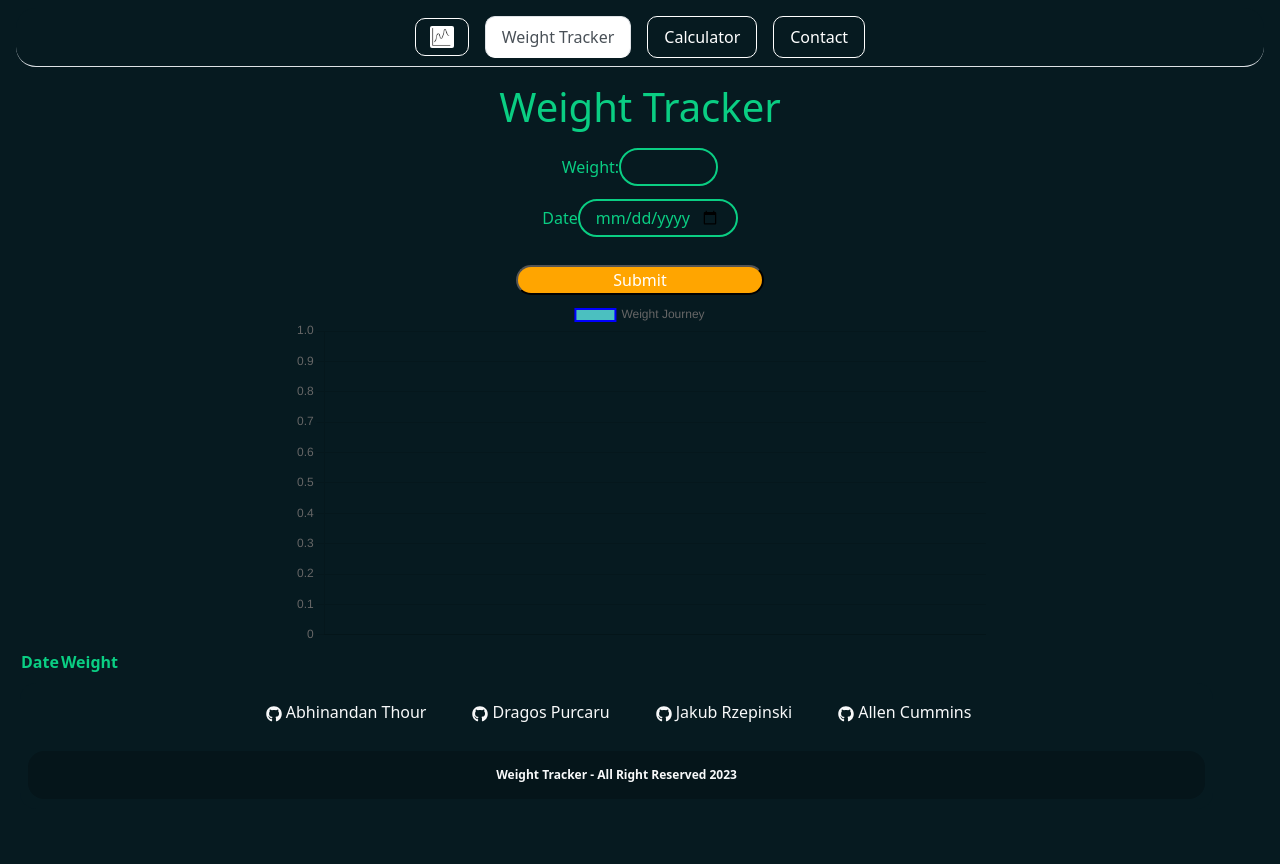
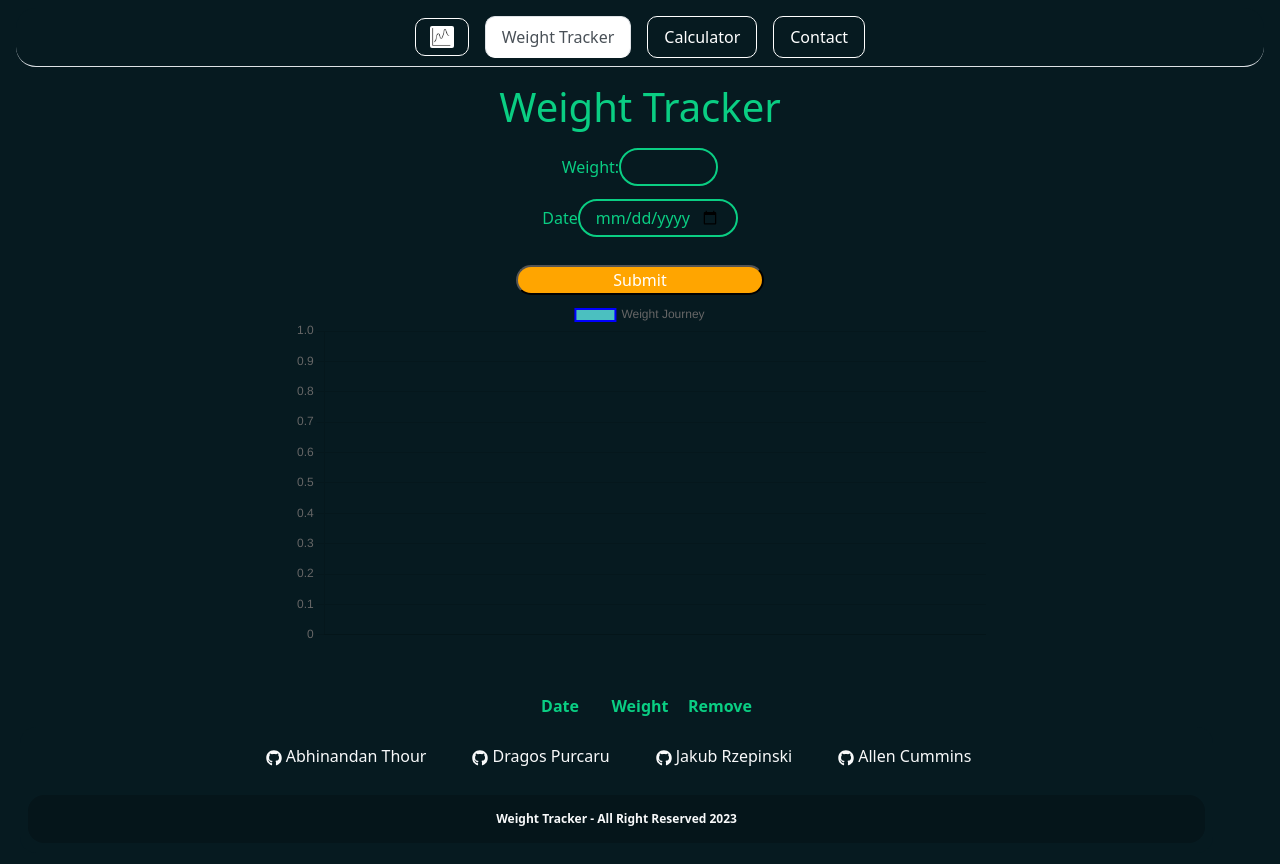
Before and after one commit to Bh00fie/Weight-Tracker, a React (Create React App) app: page /tracker in a window 1280 px wide. Before the commit the page ends 821 px from the top, so only its background shows below. Built offline with nearby package versions, Linux system fonts and the light colour scheme.

Commit message:
added styling for table header

```diff
--- a/src/components/pages/Tracker.js
+++ b/src/components/pages/Tracker.js
@@ -123,14 +123,15 @@ const Tracker = () => {
       </div>
       <table>
         <thead>
-          <tr>
+          <tr className="tableHeader">
             <th>Date</th>
             <th>Weight</th>
+            <th>Remove</th>
           </tr>
         </thead>
         <tbody>
           {weightData.map((data, index) => (
-            <tr key={index}>
+            <tr key={index} className="tableBody">
               <td>{data.date}</td>
               <td>{data.weight}</td>
               <td>
--- a/src/components/pages/tracker.css
+++ b/src/components/pages/tracker.css
@@ -17,3 +17,17 @@
     background-color: orange;
     color: white;
 }
+
+table {
+    margin-left: auto;
+    margin-right: auto;
+    margin-top: 6vh;
+}
+
+.tableHeader, .tableBody {
+    text-align: center;
+}
+
+th, td {
+    width: 10vh;
+}
```
